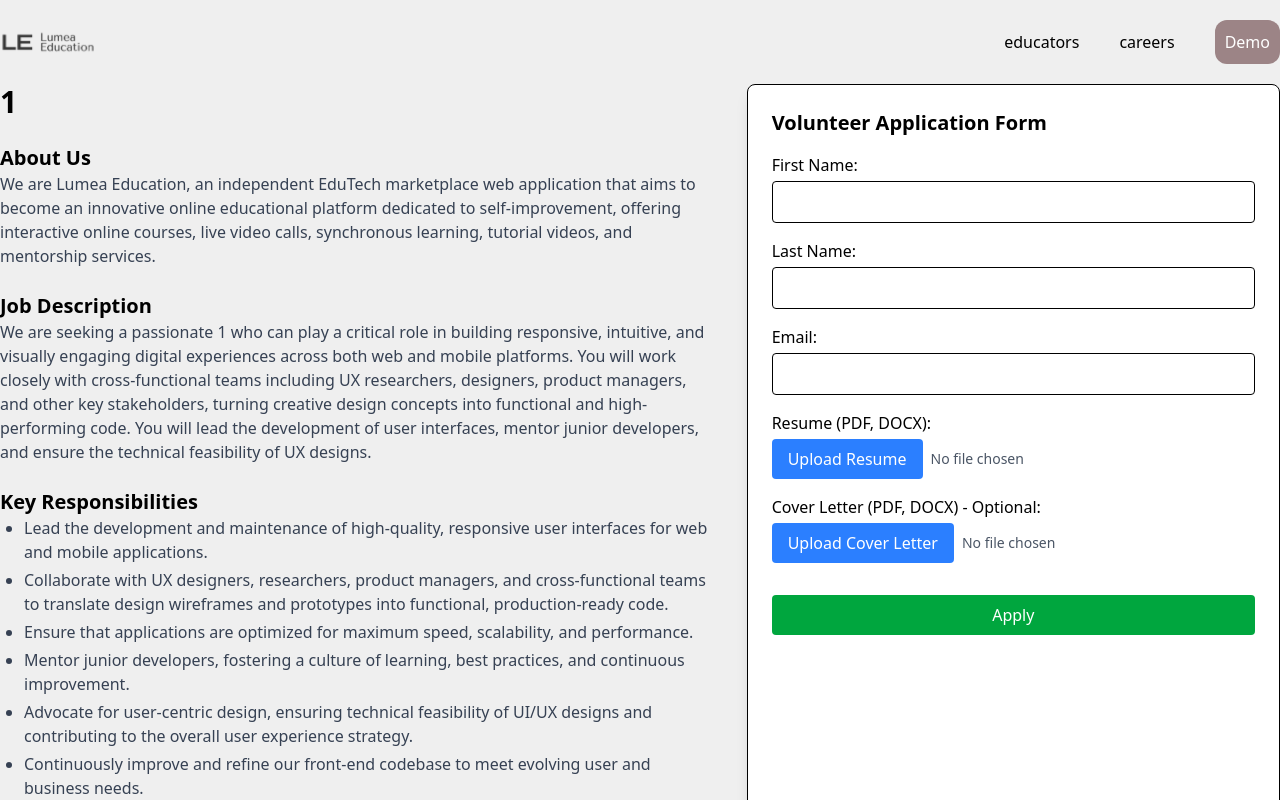
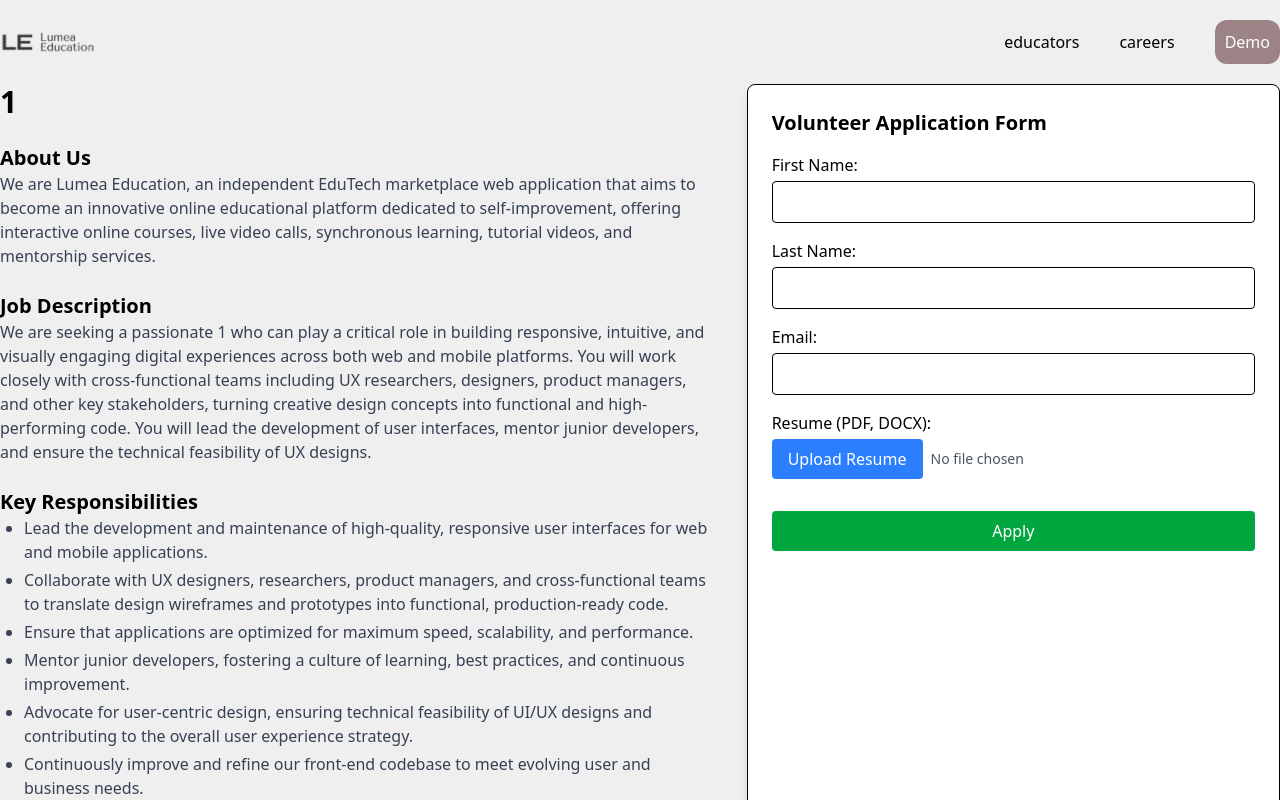
Before and after one commit to Lumea-Education/front, a React (Vite) app: page /careers/volunteer/1 in a window 1280 px wide. Shown: the top 800 px of the page. Built offline with nearby package versions, Linux system fonts and the light colour scheme.

Commit message:
removed cover letter upload button from voluntary.tsx

```diff
--- a/src/pages/voluntary.tsx
+++ b/src/pages/voluntary.tsx
@@ -50,8 +50,6 @@ export default function Voluntary() {
 
   const [resumeFileName, setResumeFileName] =
     useState<string>("No file chosen");
-  const [coverLetterFileName, setCoverLetterFileName] =
-    useState<string>("No file chosen");
 
   const jobData = positionData.default;
 
@@ -78,7 +76,6 @@ export default function Voluntary() {
       setResumeFileName(files[0].name);
       setValue("resume", files);
     } else {
-      setCoverLetterFileName(files[0].name);
       setValue("coverLetter", files);
     }
   };
@@ -191,25 +188,6 @@ export default function Voluntary() {
             )}
           </label>
 
-          <label className="block">
-            Cover Letter (PDF, DOCX) - Optional:
-            <div className="flex items-center mt-1">
-              <label className="bg-blue-500 hover:bg-blue-600 text-white py-2 px-4 rounded cursor-pointer">
-                Upload Cover Letter
-                <input
-                  type="file"
-                  accept=".pdf,.doc,.docx"
-                  onChange={(e) => handleFileChange(e, "coverLetter")}
-                  className="hidden"
-                />
-              </label>
-              <span className="ml-2 text-sm text-gray-600">
-                {coverLetterFileName}
-              </span>{" "}
-              {/* ✅ 이 부분 유지 */}
-            </div>
-          </label>
-
           <button
             type="submit"
             className="bg-green-600 text-white p-2 rounded w-full mt-4"
```
